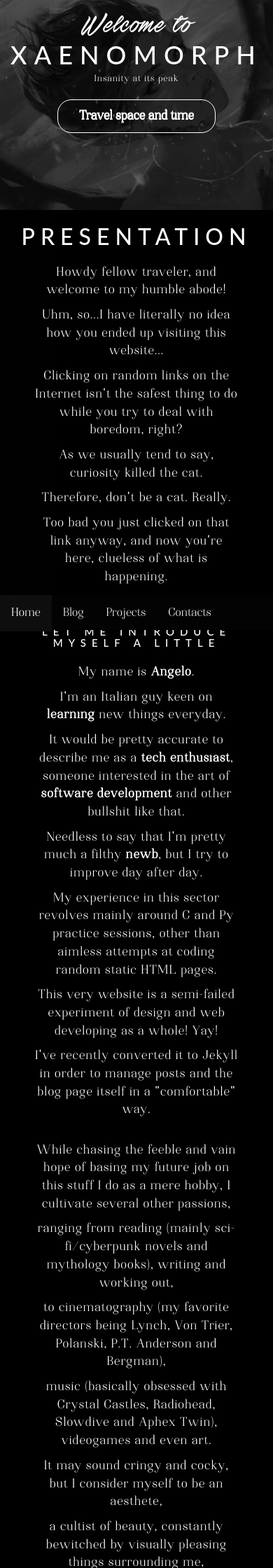
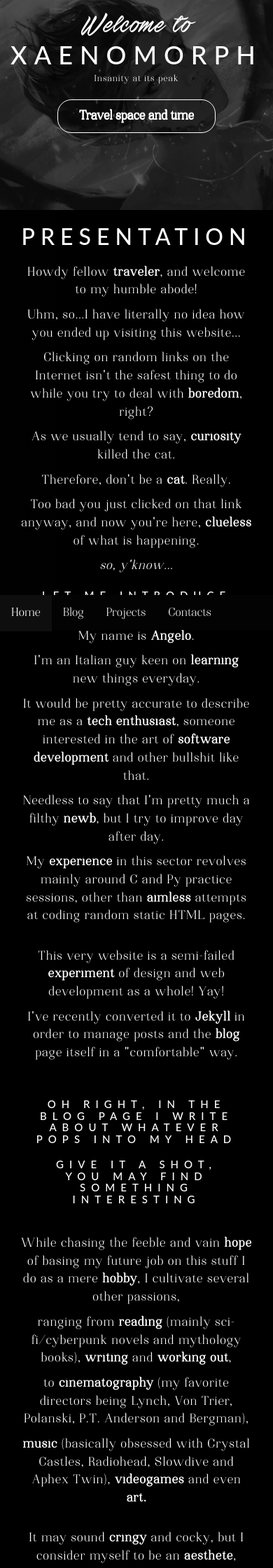
Before and after one commit to Xaenomorph/Xaenomorph.github.io, a Jekyll site: the page built from index.md, in a window 390 px wide. Shown: the top 2240 px of the page at 70% size. Built offline with Jekyll 4.4.1, drawn with Linux system fonts in a browser that asks for light colours; nearby versions of some CDN libraries; some of the changed text lies outside the part shown.

Commit message:
Minor changes

```diff
--- a/_layouts/default.html
+++ b/_layouts/default.html
@@ -38,12 +38,12 @@
         <div class="presentation">
             <h2 id="testone" >PRESENTATION</h2>
             <br>
-            <p>Howdy fellow traveler, and welcome to my humble abode!
+            <p>Howdy fellow <b>traveler</b>, and welcome to my humble abode!
                 <p>Uhm, so...I have literally no idea how you ended up visiting this website...
-                    <p>Clicking on random links on the Internet isn't the safest thing to do while you try to deal with boredom, right?
-                    <p>As we usually tend to say, curiosity killed the cat.
-                        <p>Therefore, don't be a cat. Really.
-                    <p>Too bad you just clicked on that link anyway, and now you're here, clueless of what is happening.
+                    <p>Clicking on random links on the Internet isn't the safest thing to do while you try to deal with <b>boredom</b>, right?
+                    <p>As we usually tend to say, <b>curiosity</b> killed the cat.
+                        <p>Therefore, don't be a <b>cat</b>. Really.
+                    <p>Too bad you just clicked on that link anyway, and now you're here, <b>clueless</b> of what is happening.
                 <p><i>so, y'know...</i>
                     <br>
                 <h3>Let me introduce myself a little</h3>
@@ -52,23 +52,29 @@
                 <p>I'm an Italian guy keen on <b>learning</b> new things everyday.
                 <p>It would be pretty accurate to describe me as a <b>tech enthusiast</b>, someone interested in the art of <b>software development</b> and other bullshit like that.
                 <p>Needless to say that I'm pretty much a filthy <b>newb</b>, but I try to improve day after day.
-                <p>My experience in this sector revolves mainly around C and Py practice sessions, other than aimless attempts at coding random static HTML pages.
-                <p>This very website is a semi-failed experiment of design and web developing as a whole! Yay!
-                <p>I've recently converted it to Jekyll in order to manage posts and the blog page itself in a "comfortable" way.</p>
+                <p>My <b>experience</b> in this sector revolves mainly around C and Py practice sessions, other than <b>aimless</b> attempts at coding random static HTML pages.</p>
+                <br>
+                <p>This very website is a semi-failed <b>experiment</b> of design and web development as a whole! Yay!
+                <p>I've recently converted it to <b>Jekyll</b> in order to manage posts and the <b>blog</b> page itself in a "comfortable" way.</p>
                     <br>
-                <p>While chasing the feeble and vain hope of basing my future job on this stuff I do as a mere hobby, I cultivate several other passions,
-                <p>ranging from reading (mainly sci-fi/cyberpunk novels and mythology books), writing and working out,
-                <p>to cinematography (my favorite directors being Lynch, Von Trier, Polanski, P.T. Anderson and Bergman),
-                <p>music (basically obsessed with Crystal Castles, Radiohead, Slowdive and Aphex Twin), videogames and even art.
-                <p>It may sound cringy and cocky, but I consider myself to be an aesthete,
-                <p>a cultist of beauty, constantly bewitched by visually pleasing things surrounding me,
-                <p>while being driven mostly by admiration but also envy towards those very things.</p>
+                    <h3>Oh right, in the blog page I write about whatever pops into my head</h3>
+                    <h3>give it a shot, you may find something interesting</h3>
                     <br>
-                    <h3>This site is nothing more than a collection of ramblings and thoughts.</h3>
-                    <h3>something that keeps slowly evolving with time.</h3>
-                    <h3>something that I want to make my unique, comfy little place.</h3>
+                    <br>
+                <p>While chasing the feeble and vain <b>hope</b> of basing my future job on this stuff I do as a mere <b>hobby</b>, I cultivate several other passions,
+                <p>ranging from <b>reading</b> (mainly sci-fi/cyberpunk novels and mythology books), <b>writing</b> and <b>working out</b>,
+                <p>to <b>cinematography</b> (my favorite directors being Lynch, Von Trier, Polanski, P.T. Anderson and Bergman),
+                <p><b>music</b> (basically obsessed with Crystal Castles, Radiohead, Slowdive and Aphex Twin), <b>videogames</b> and even <b>art.</b></p>
+                <br>
+                <p>It may sound <b>cringy</b> and cocky, but I consider myself to be an <b>aesthete</b>,
+                <p>a cultist of <b>beauty</b>, constantly <b>bewitched</b> by visually pleasing things <b>surrounding</b> me,
+                <p>while being driven mostly by <b>admiration</b> but also <b>envy</b> towards those very things.</p>
+                    <br>
+                    <h3>This site is nothing more than a collection of ramblings and thoughts</h3>
+                    <h3>something that keeps slowly evolving with time</h3>
+                    <h3>something that I want to make my unique, comfy little place</h3>
                     <br><br>
-                <p>You're free to explore, but keep in mind that some pages may still not be fully functional.
+                <p>You're free to <b>explore</b>, but keep in mind that some pages may still not be fully functional.
                 <p>That said, see you around.
 
 
@@ -76,7 +82,7 @@
             <iframe src="https://open.spotify.com/embed/user/-shakyy/playlist/7wIRyq64ekpcwZFbOko9gt" width="340" height="450" frameborder="0" allowtransparency="true" allow="encrypted-media"></iframe>
             <br><br><br>
             <a href="https://github.com/Faithless" class="fab fa-github"></a>
-            <a href="https://t.me/faitlynn" class="fab fa-telegram-plane"></a>
+            <a href="https://t.me/faithlessly" class="fab fa-telegram-plane"></a>
             <a href="https://steamcommunity.com/id/faitlynn" class="fab fa-steam"></a>
 
             </div>
--- a/_layouts/post.html
+++ b/_layouts/post.html
@@ -2,9 +2,9 @@
 layout: inpost
 ---
 
-{{ post.image | prepend: site.baseurl }}
+
 <h2>{{ page.title }}</h2>
 
-<p>{{ page.date | date_to_string }} - {{ page.author }}</p>
+<p>{{ page.date | date_to_string }}</p>
 
 {{ content }}
--- a/css/inpost.css
+++ b/css/inpost.css
@@ -74,8 +74,8 @@
 		letter-spacing:1px;
 		text-align:center;
 		margin-top: 0px;
-		margin-left: 50px;
-		margin-right: 50px
+		margin-left: 200px;
+		margin-right: 200px
 }
 
 .entirebody h2 {
--- a/css/responsive.css
+++ b/css/responsive.css
@@ -35,6 +35,11 @@
         width: 100%;
         height: auto;
       }
+
+      .entirebody p {
+            margin-left: 30px;
+            margin-right: 30px
+    }
 
     .entirebody iframe {
         width: 240px;
```
Also changed, not shown: _posts/2020-06-25-Persona - Ingmar Bergman.md (deleted, +0 -17 lines), _posts/2020-06-25-takato-yamamoto.md (added, +22 -0 lines), img/posts/featured/yamamoto-suffering.jpg (added), img/posts/takato-yamamoto-06.jpg (added), img/posts/takato-yamamoto-08.jpg (added), 9 other files.
